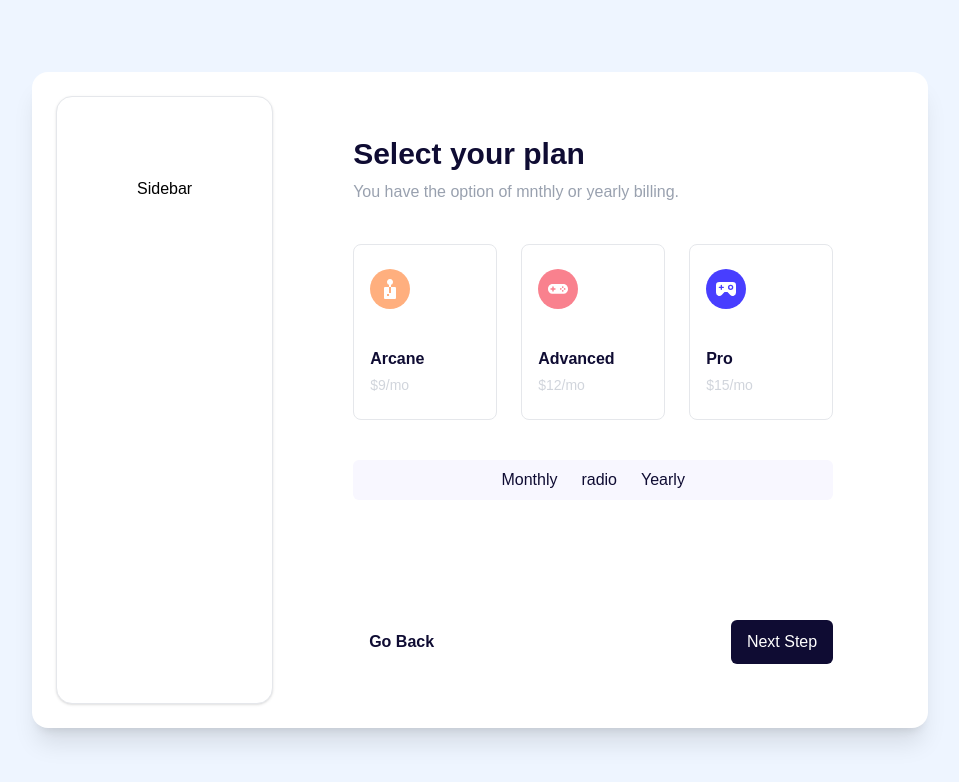
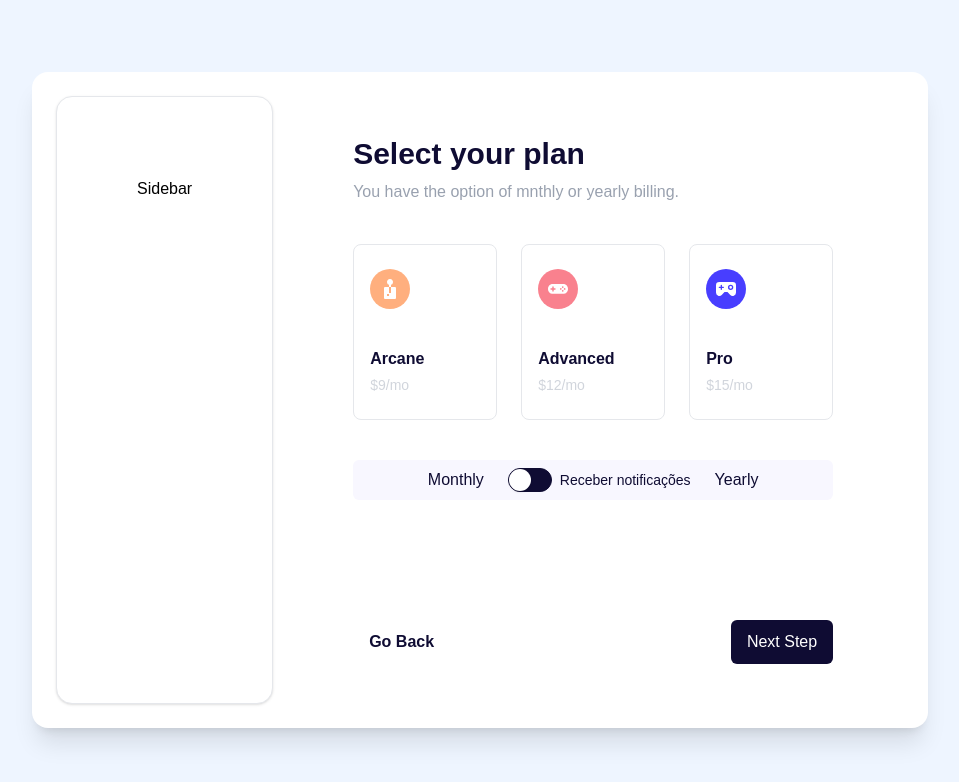
Before and after one commit to Giovane-Richard-Xavier/multi-step-form, a Next.js app: page / in a window 1280 px wide. Shown: the top 782 px of the page, without its empty margins (160-1119 px from the left). Built offline with nearby package versions, Linux system fonts and the light colour scheme.

Commit message:
feat: implements switch component

```diff
--- a/src/components/Select-plan/select-plan.tsx
+++ b/src/components/Select-plan/select-plan.tsx
@@ -1,9 +1,8 @@
 import { TFormData } from "@/types/form-data";
+import { plans } from "@/types/select-plans";
 import { Button } from "../ui/Button";
-import { RadioButton } from "../ui/Radiobutton";
-import { ChangeEvent } from "react";
-import { plans } from "@/types/select-plans";
-import { Card } from "../ui/card";
+import { Switch } from "../ui/Switch";
+import { useState } from "react";
 
 type Props = {
   formData: TFormData;
@@ -20,6 +19,8 @@ export const SelectPlan = ({
   onPlanChange,
   handleBillingChange,
 }: Props) => {
+  const [enabled, setEnabled] = useState(false);
+
   return (
     <div className="flex flex-col items-start text-[#0f0c33] py-10 w-full">
       <h1 className="text-3xl font-bold">Select your plan</h1>
@@ -30,7 +31,6 @@ export const SelectPlan = ({
       <section className="flex flex-col gap-10 max-w-xl">
         <div className="flex gap-6 w-full">
           {plans.map((plan) => (
-            <>
             <button
               key={plan.id}
               type="button"
@@ -57,13 +57,18 @@ export const SelectPlan = ({
                 </span>
               </div>
             </button>
-            </>
           ))}
         </div>
 
         <div className="flex items-center justify-center gap-6 h-10 bg-[#f8f7ff] rounded-md">
           <span>Monthly</span>
-          <button>radio</button>
+          <Switch
+            id="notifications"
+            label="Receber notificações"
+            checked={enabled}
+            onCheckedChange={setEnabled}
+            className="border-[#0f0c33]! bg-[#0f0c33]!"
+          />
           <span>Yearly</span>
         </div>
 
--- a/src/components/ui/General-header.tsx
+++ /dev/null
@@ -1,24 +0,0 @@
-import { faArrowLeft } from "@fortawesome/free-solid-svg-icons";
-import { FontAwesomeIcon } from "@fortawesome/react-fontawesome";
-import Link from "next/link";
-import { ReactNode } from "react";
-
-type Props = {
-  children: ReactNode;
-  path: string;
-};
-
-export const GeneralHeader = ({ children, path }: Props) => {
-  return (
-    <header className="flex items-center gap-4 p-6 mx-8 md:mx-0">
-      <Link
-        href={path}
-        className="flex items-center justify-center border-2 border-gray-500 size-12 rounded-full"
-      >
-        <FontAwesomeIcon icon={faArrowLeft} className="size-6" />
-      </Link>
-
-      <div className="flex-1">{children}</div>
-    </header>
-  );
-};
--- /dev/null
+++ b/src/components/ui/Switch.tsx
@@ -0,0 +1,89 @@
+import { ButtonHTMLAttributes, forwardRef, ReactNode } from "react";
+import { Label } from "./Label";
+
+interface SwitchProps extends Omit<
+  ButtonHTMLAttributes<HTMLButtonElement>,
+  "onChange"
+> {
+  label?: ReactNode;
+  error?: string;
+  checked?: boolean;
+  onCheckedChange?: (checked: boolean) => void;
+}
+
+export const Switch = forwardRef<HTMLButtonElement, SwitchProps>(
+  (
+    {
+      label,
+      error,
+      checked = false,
+      onCheckedChange,
+      className,
+      id,
+      disabled,
+      ...props
+    },
+    ref,
+  ) => {
+    return (
+      <div className="flex flex-col gap-2">
+        <div className="flex items-center gap-2">
+          <button
+            ref={ref}
+            id={id}
+            type="button"
+            role="switch"
+            aria-checked={checked}
+            disabled={disabled}
+            onClick={() => onCheckedChange?.(!checked)}
+            className={`
+                relative
+                inline-flex
+                h-6
+                w-11
+                shrink-0
+                cursor-pointer
+                rounded-full
+                border
+                transition-colors
+                focus:outline-none
+                focus:ring-0
+                focus:ring-offset-0
+                disabled:cursor-not-allowed
+                disabled:opacity-50
+
+                ${checked ? "border-blue-600 bg-blue-600" : "border-zinc-300 bg-zinc-300"}
+
+                ${className ?? ""}
+            `}
+            {...props}
+          >
+            <span
+              className={`
+                    pointer-events-none
+                    block
+                    size-5.5
+                    rounded-full
+                    bg-white
+                    shadow
+                    transition-transform
+                    duration-200
+                    ${checked ? "translate-x-5" : "translate-x-0"}
+                `}
+            />
+          </button>
+
+          {label && (
+            <Label htmlFor={id} className="cursor-pointer">
+              {label}
+            </Label>
+          )}
+        </div>
+
+        {error && <span className="text-xs text-red-500">{error}</span>}
+      </div>
+    );
+  },
+);
+
+Switch.displayName = "Switch";
--- a/src/components/ui/Tranding-item.tsx
+++ /dev/null
@@ -1,33 +0,0 @@
-"use client";
-
-import Link from "next/link";
-import { useRouter } from "next/navigation";
-import { Routes } from "../../../routes";
-
-type Props = {
-  label: string;
-  count: number;
-};
-
-export const TrendingItem = ({ label, count }: Props) => {
-  const router = useRouter();
-
-  return (
-    <Link
-      href={`${Routes.SEARCH_PAGE}?q=${encodeURIComponent(label)}`}
-      className="cursor-pointer group/item"
-    >
-      <div className="group-hover/item:underline font-medium">{label}</div>
-      <div className="text-sm text-gray-400">{count} posts</div>
-    </Link>
-  );
-};
-
-export const TrendingItemSkeleton = () => {
-  return (
-    <div className="flex flex-col gap-1 animate-pulse">
-      <div className="bg-gray-600 w-3/4 h-4"></div>
-      <div className="bg-gray-600 w-1/4 h-4"></div>
-    </div>
-  );
-};
--- a/src/components/ui/recommendation-area.tsx
+++ /dev/null
@@ -1,18 +0,0 @@
-import { user } from "@/data/user";
-import {
-  RecommendationItem,
-  RecommendationItemSkeleton,
-} from "./recommendation-item";
-
-export const RecommendationArea = () => {
-  return (
-    <div className="bg-gray-700 rounded-3xl">
-      <h2 className="text-xl p-6">Quem seguir</h2>
-      <div className="flex flex-col gap-4 p-6 pt-0">
-        <RecommendationItem user={user} />
-        <RecommendationItem user={user} />
-        <RecommendationItemSkeleton />
-      </div>
-    </div>
-  );
-};
--- a/src/components/ui/recommendation-item.tsx
+++ /dev/null
@@ -1,61 +0,0 @@
-"use client";
-
-import { User } from "@/types/user";
-import Link from "next/link";
-import { Button } from "./Button";
-import { useState } from "react";
-
-type Props = {
-  user: User;
-};
-
-export const RecommendationItem = ({ user }: Props) => {
-  const [following, setFollowing] = useState(false);
-
-  const handleFollowButton = () => {
-    setFollowing(true);
-  };
-
-  return (
-    <div className="flex items-center">
-      <div className="size-10 mr-2 rounded-full overflow-hidden">
-        <Link href={`/${user.slug}`} className="">
-          <img
-            src={user.avatar}
-            alt="Imagem do usuário"
-            className="size-full"
-          />
-        </Link>
-      </div>
-      <div className="flex-1 overflow-hidden">
-        <Link href={`/${user.slug}`} className="block truncate">
-          {user.name}
-        </Link>
-        <div className="text-sm text-gray-400 truncate">@{user.slug}</div>
-      </div>
-      <div className="pl-2 w-20">
-        {!following && (
-          <Button
-            size="sm"
-            className="h-7 bg-white text-gray-700 hover:bg-gray-300"
-            onClick={handleFollowButton}
-          >
-            Seguir
-          </Button>
-        )}
-      </div>
-    </div>
-  );
-};
-
-export const RecommendationItemSkeleton = () => {
-  return (
-    <div className="animate-pulse flex items-center">
-      <div className="size-10 mr-2 rounded-full bg-gray-600"></div>
-      <div className="flex-1 flex flex-col gap-1">
-        <div className="bg-gray-600 w-3/4 h-4"></div>
-        <div className="bg-gray-600 w-1/4 h-4"></div>
-      </div>
-    </div>
-  );
-};
--- a/src/components/ui/trending-area.tsx
+++ /dev/null
@@ -1,15 +0,0 @@
-import { TrendingItem, TrendingItemSkeleton } from "./Tranding-item";
-
-export const TrendingArea = () => {
-  return (
-    <div className="bg-gray-700 rounded-3xl">
-      <h2 className="text-xl p-6">O que está acontecendo</h2>
-      <div className="flex flex-col gap-4 p-6 pt-0">
-        <TrendingItem label="#Teste" count={1345} />
-        <TrendingItem label="#Teste" count={1345} />
-        <TrendingItemSkeleton />
-        <TrendingItemSkeleton />
-      </div>
-    </div>
-  );
-};
```
Lines whose indentation alone changed are shown as unchanged.
